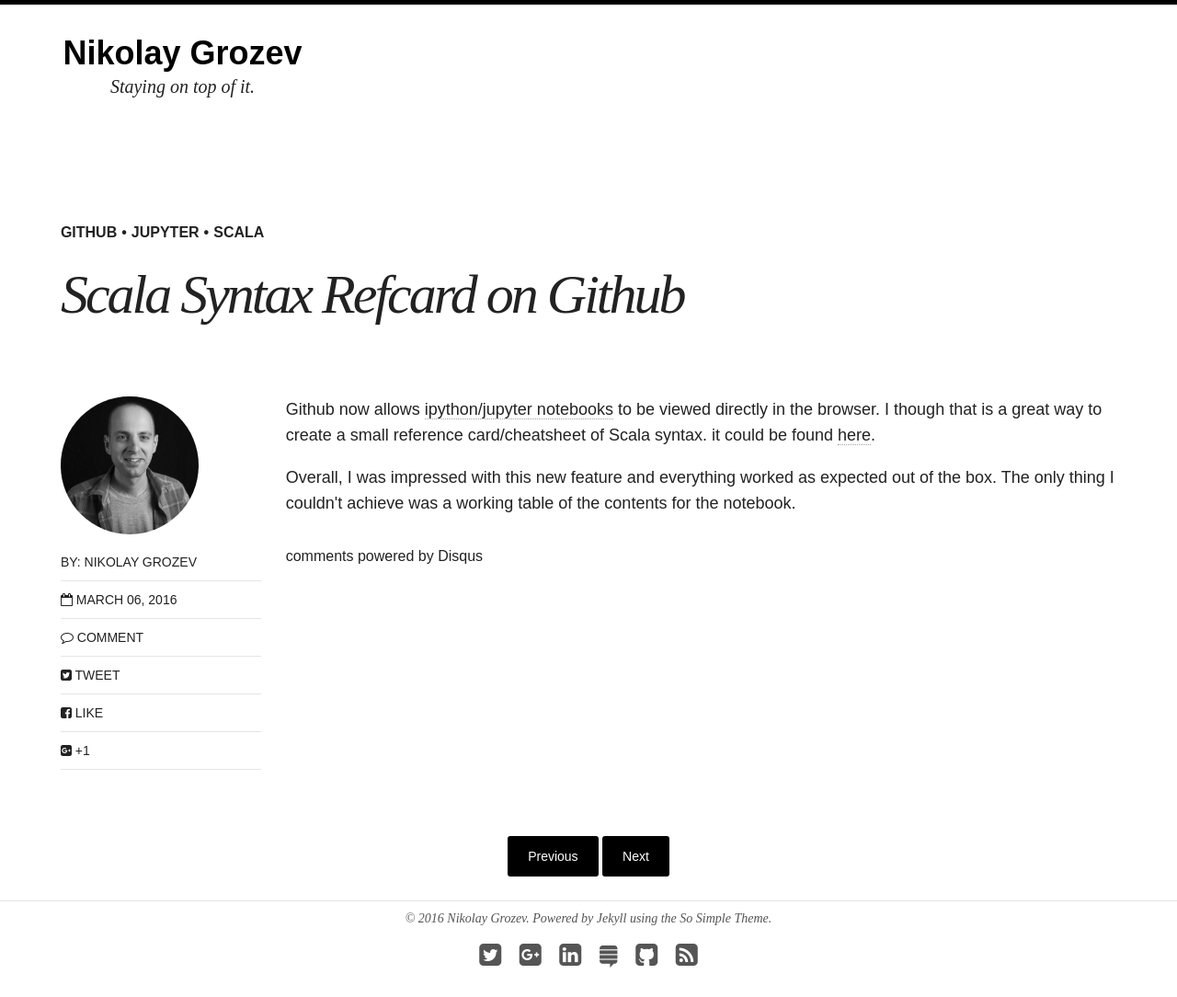
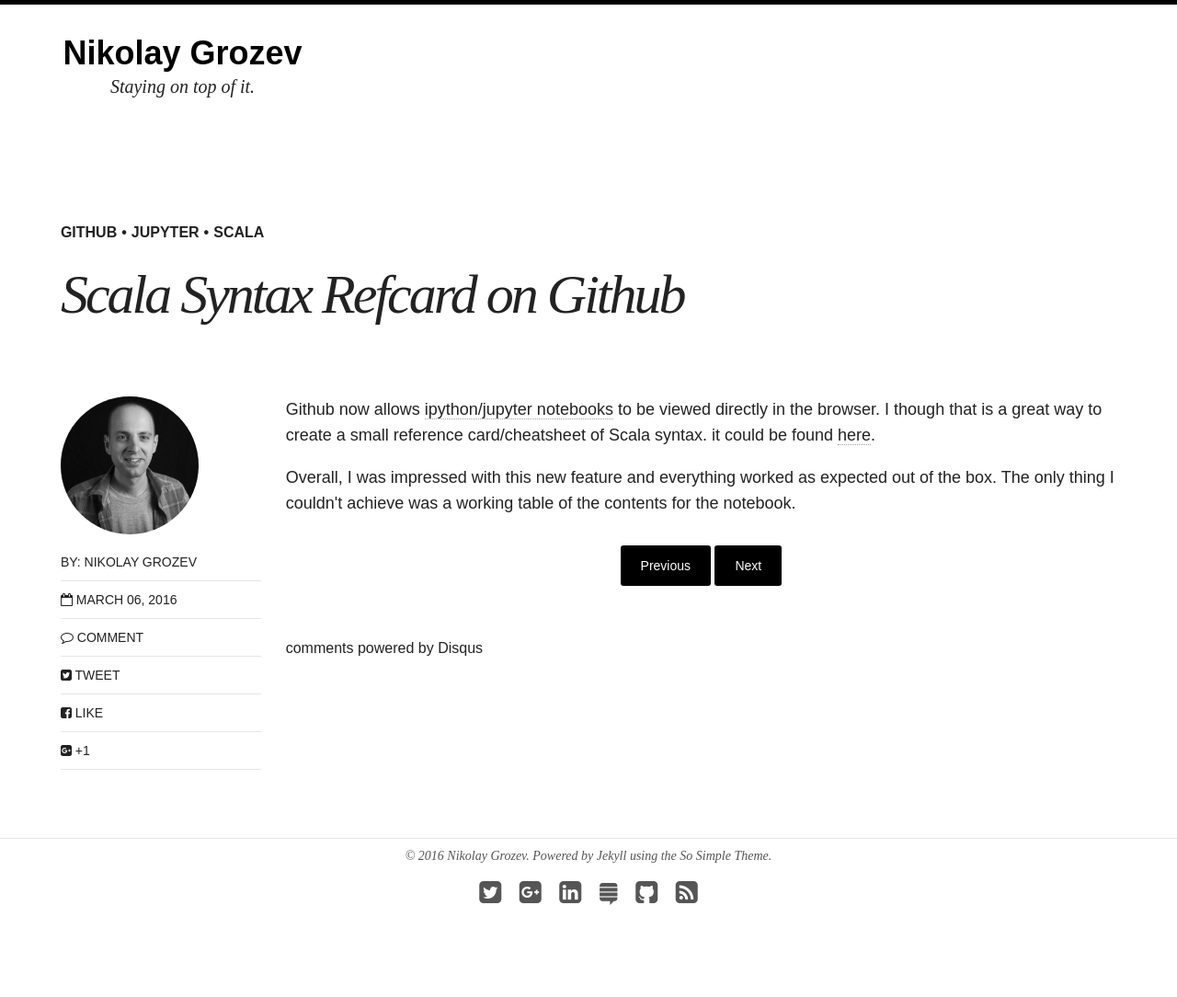
Before and after one commit to nikolayg/nikgrozev-website, a Jekyll site: the page built from _posts/blog/2016-03-06-scala-syntax-refcard-on-github.html, in a window 1280 px wide. Shown: the whole page at 92% size. Built offline with Jekyll 4.4.1, drawn with Linux system fonts in a browser that asks for light colours; nearby versions of some CDN libraries; comment, search, counter and statistics services are not loaded; after the commit the page ends 1016 px from its top, so only the background shows below that.

Commit message:
Pages before comments

```diff
--- a/_layouts/post.html
+++ b/_layouts/post.html
@@ -44,20 +44,23 @@
       </footer>
       <div class="entry-content">
         {{ content }}
+
+        <nav class="pagination" role="navigation">
+            {% if page.previous %}
+                <a href="{{ site.url }}{{ page.previous.url }}" class="btn" title="{{ page.previous.title }}">Previous</a>
+            {% endif %}
+            {% if page.next %}
+                <a href="{{ site.url }}{{ page.next.url }}" class="btn" title="{{ page.next.title }}">Next</a>
+            {% endif %}
+        </nav><!-- /.pagination -->
+
         {% if site.owner.disqus-shortname and page.comments or site.comments %}
           <div id="disqus_thread"></div><!-- /#disqus_thread -->
           {% include disqus-comments.html %}
         {% endif %}
       </div><!-- /.entry-content -->
     </div><!-- /.entry-wrapper -->
-    <nav class="pagination" role="navigation">
-      {% if page.previous %}
-        <a href="{{ site.url }}{{ page.previous.url }}" class="btn" title="{{ page.previous.title }}">Previous</a>
-      {% endif %}
-      {% if page.next %}
-        <a href="{{ site.url }}{{ page.next.url }}" class="btn" title="{{ page.next.title }}">Next</a>
-      {% endif %}
-    </nav><!-- /.pagination -->
+
   </article>
 </div><!-- /#main -->
 
```
